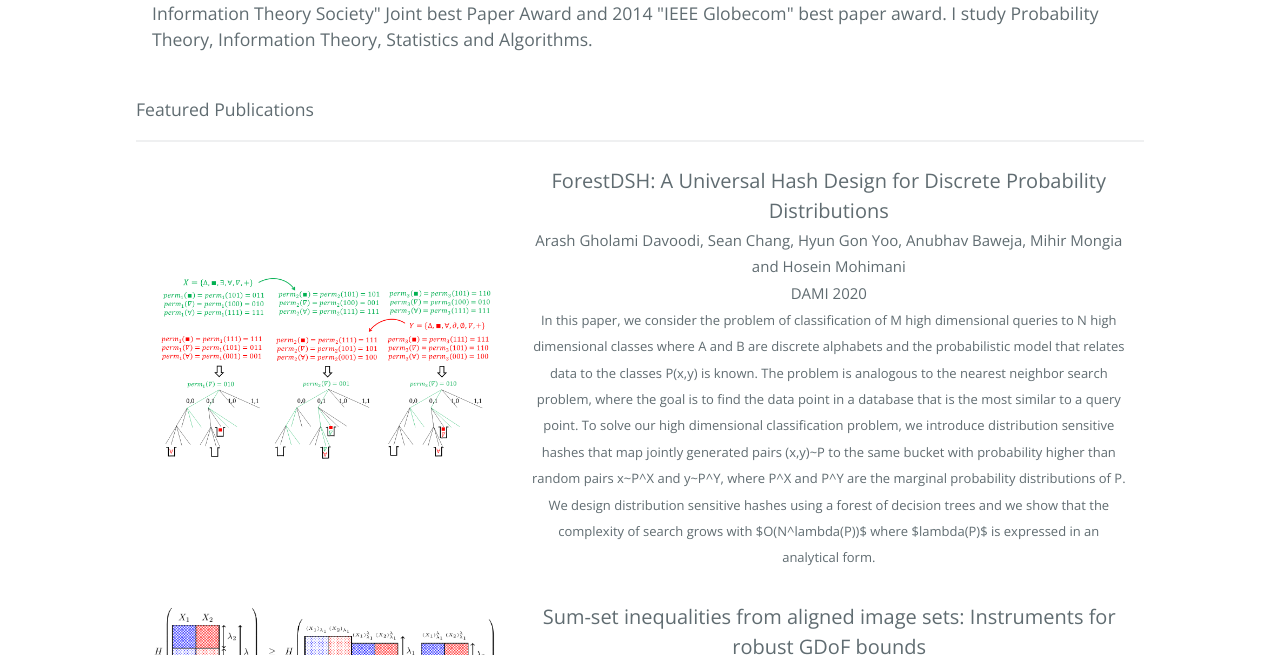
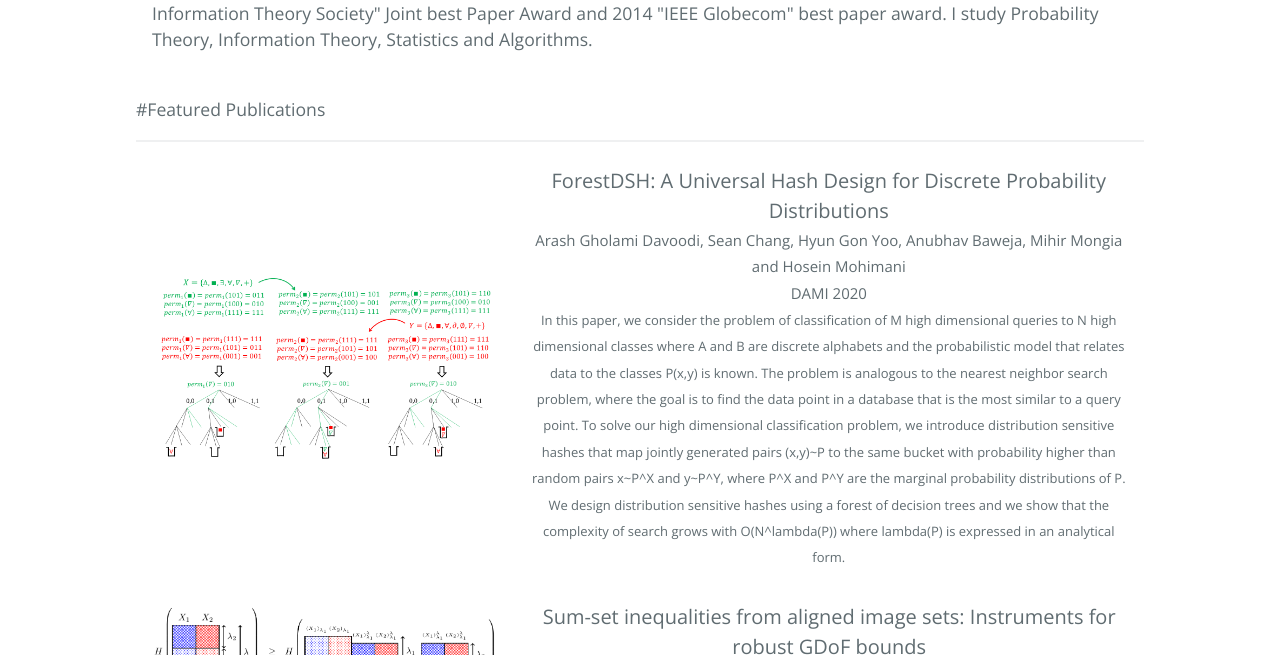
Before and after one commit to arashgholami/arashgholami.github.io, a Jekyll site: the page built from index.md, in a window 1280 px wide and 900 px high, scrolled down 430 px. Shown: the part 163-818 px from the top of the window. Built offline with Jekyll 4.4.1, drawn with Linux system fonts in a browser that asks for light colours; some of the changed text lies outside the part shown.

Commit message:
Update index.md

```diff
--- a/index.md
+++ b/index.md
@@ -15,7 +15,7 @@ layout: default
 
 
 
-Featured Publications
+#Featured Publications
 * * *
 
 
@@ -35,7 +35,7 @@ Featured Publications
             <font style="font-size:20px">ForestDSH: A Universal Hash Design for Discrete Probability Distributions</font><br>
             <font style="font-size:15px">Arash Gholami Davoodi, Sean Chang, Hyun Gon Yoo, Anubhav Baweja, Mihir Mongia and Hosein Mohimani<br>
             DAMI 2020</font><br>
-            <font style="font-size:13px">In this paper, we consider the problem of classification of M high dimensional queries to N high dimensional classes  where A and B are discrete alphabets and the probabilistic model that relates data to the classes P(x,y) is known. The problem is analogous to the  nearest neighbor search problem, where the goal is to find the data point in a database that is the most similar to a query point. To solve our high dimensional classification problem, we introduce distribution sensitive hashes that map jointly generated pairs (x,y)~P  to the same bucket with probability higher than random pairs x~P^X and y~P^Y, where  P^X and P^Y are the marginal probability distributions of P. We design distribution sensitive hashes using a forest of decision trees and we show that the complexity of search grows with $O(N^lambda(P))$ where $lambda(P)$ is expressed in an analytical form.  </font><br>
+            <font style="font-size:13px">In this paper, we consider the problem of classification of M high dimensional queries to N high dimensional classes  where A and B are discrete alphabets and the probabilistic model that relates data to the classes P(x,y) is known. The problem is analogous to the  nearest neighbor search problem, where the goal is to find the data point in a database that is the most similar to a query point. To solve our high dimensional classification problem, we introduce distribution sensitive hashes that map jointly generated pairs (x,y)~P  to the same bucket with probability higher than random pairs x~P^X and y~P^Y, where  P^X and P^Y are the marginal probability distributions of P. We design distribution sensitive hashes using a forest of decision trees and we show that the complexity of search grows with O(N^lambda(P)) where lambda(P) is expressed in an analytical form.  </font><br>
 <font style="font-size:15px"> </font>
           </p>
         </td>
@@ -132,7 +132,7 @@ of having the same hash is higher. </font><br>
    <li>A. G. Davoodi, S. A. Jafar, "<a href="https://ieeexplore.ieee.org/abstract/document/7541510">Generalized DoF of the symmetric K-user interference channel under finite precision CSIT," IEEE Transactions on Information Theory 2017</a>. </li>
       <li>A. G. Davoodi, S. A. Jafar, "<a href="https://ieeexplore.ieee.org/abstract/document/7604114">Transmitter cooperation under finite precision CSIT: A GDoF perspective," IEEE Transactions on Information Theory 2016</a>. </li>
    <li>M. J. Emadi, A. G. Davoodi, M. R. Aref, "<a href="https://ieeexplore.ieee.org/abstract/document/6555770">Analytical power allocation for a full duplex decode-and-forward relay channel," IEEE IET 2013</a>. </li>
-   <li>A. Davodi, D. Ganji, A G. Davoodi, A. Asgari, "<a href="https://www.sciencedirect.com/science/article/abs/pii/S0096300309005359">Finding general and explicit solutions $(2+1)$ dimensional Broer-Kaup-Kupershmidt system nonlinear equation,"Elsevier 2010</a>. </li>
+   <li>A. Davodi, D. Ganji, A G. Davoodi, A. Asgari, "<a href="https://www.sciencedirect.com/science/article/abs/pii/S0096300309005359">Finding general and explicit solutions (2+1) dimensional Broer-Kaup-Kupershmidt system nonlinear equation,"Elsevier 2010</a>. </li>
    <li>G. Domairry, A. Davodi, A. G. Davoodi, "<a href="https://onlinelibrary.wiley.com/doi/abs/10.1002/num.20440">Solutions for the Double Sine-Gordon equations by Exp-function method, Tanh and Extended Tanh methods," Wiley 2010</a>. </li>
 </ul>
 
```
